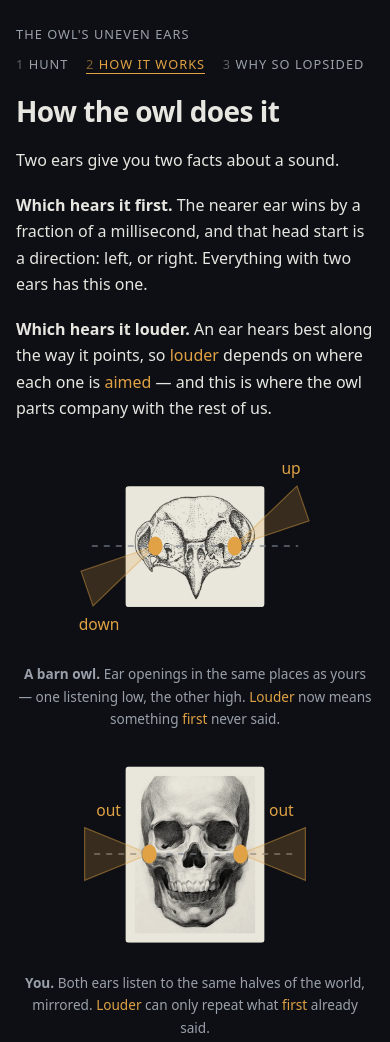
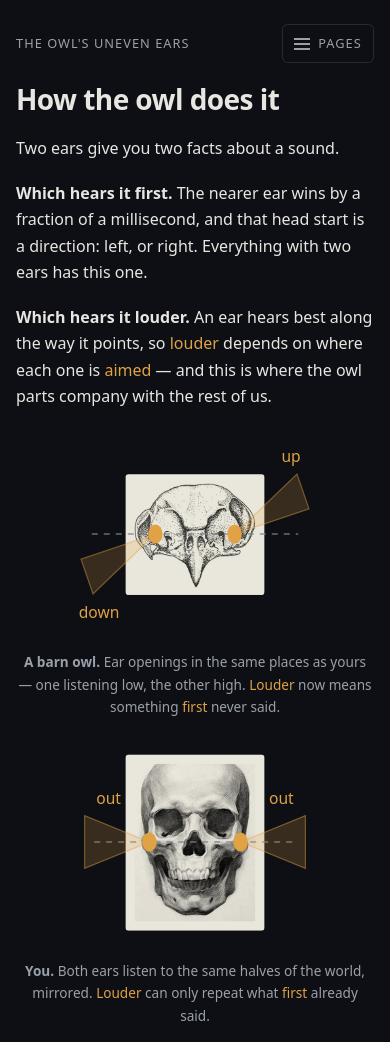
Before and after one commit to comp4020-agentic-coding-studio/comp4020-ass1-Alida9898, a website built with Vite: page how.html in a window 390 px wide. Shown: the top 1042 px of the page. Built offline with nearby package versions, Linux system fonts and the light colour scheme.

Commit message:
feat: the three-page nav collapses behind a button on a phone
Progressive enhancement rather than a CSS-only checkbox trick, for one reason:
the button ships with the `hidden` attribute set and nav.ts is what removes it.
A visitor whose script never runs gets the plain list of three links, which
works — not a button that opens nothing, which is the usual hamburger failure
and a completely silent one. It looks finished either way, so it needs a test
rather than a look, and pages.test.ts now holds every page to it.

The cost is one frame: on a phone the list paints before the module runs and
then collapses. That is the honest trade for the no-script case.

Behaviour, driven in nav.test.ts with a stubbed matchMedia (jsdom has none):
opens and closes on click with aria-expanded following, closes on Escape and
puts focus back on the button rather than stranding it in a panel that just
shut, and — the one that would be found by a user rather than by me — restores
the list unconditionally above the breakpoint. A phone left closed and then
rotated would otherwise have no nav at all.

Also asserts nav.ts's media query and the stylesheet's breakpoint are the same
34rem. They are written in two places and would drift silently, showing the
button at one width and styling the panel at another.

Stacked, the current page is marked down its side. A full-width bottom border
was left over from the horizontal layout and read as a divider between items
instead of a mark on one of them.

Header drops 51px to 39px closed. Panel links are 41px tall. axe in Chrome with
the panel open: 0 violations on all three. 108 tests to 115.

Co-Authored-By: Claude Opus 5 (1M context) <noreply@anthropic.com>

```diff
--- a/how.html
+++ b/how.html
@@ -10,8 +10,21 @@
   <body>
     <header>
       <nav aria-label="Primary">
-        <a class="brand" href="./">The owl's uneven ears</a>
-        <ol class="steps">
+        <div class="nav-bar">
+          <a class="brand" href="./">The owl's uneven ears</a>
+          <button
+            class="nav-toggle"
+            id="nav-toggle"
+            type="button"
+            aria-expanded="false"
+            aria-controls="nav-steps"
+            hidden
+          >
+            <span class="nav-toggle-bars" aria-hidden="true"></span>
+            Pages
+          </button>
+        </div>
+        <ol class="steps" id="nav-steps">
             <li><a href="./">Hunt</a></li>
             <li><a href="./how.html" aria-current="page">How it works</a></li>
             <li><a href="./why.html">Why so lopsided</a></li>
@@ -127,5 +140,6 @@
         with each origin and licence before submitting.
       </p>
     </footer>
+    <script type="module" src="./nav.ts"></script>
   </body>
 </html>
--- /dev/null
+++ b/nav.ts
@@ -0,0 +1,70 @@
+// The three-page nav, collapsed behind a button on a phone.
+//
+// Progressive enhancement rather than a CSS-only checkbox trick, for one reason:
+// the button ships with the `hidden` attribute set and THIS file is what removes
+// it. So a visitor whose script never runs gets the plain list of three links,
+// which works, instead of a button that does nothing — the usual failure mode of
+// a hamburger, and a silent one.
+//
+// The cost is a frame: on a phone the list paints before the module runs and then
+// collapses. That is the honest trade for the no-script case, and it is one frame
+// on a page whose own hero animation runs for twelve hundred milliseconds.
+
+/** Matches the phone breakpoint in styles.css. Kept in sync by nav.test.ts. */
+const PHONE = "(width < 34rem)";
+
+const toggle = document.querySelector<HTMLButtonElement>("#nav-toggle");
+const steps = document.querySelector<HTMLElement>("#nav-steps");
+
+if (toggle && steps) {
+  const phone = window.matchMedia(PHONE);
+
+  function open(): boolean {
+    return toggle?.getAttribute("aria-expanded") === "true";
+  }
+
+  function setOpen(next: boolean): void {
+    if (!toggle || !steps) return;
+    toggle.setAttribute("aria-expanded", String(next));
+    steps.hidden = !next;
+  }
+
+  /**
+   * A phone gets the button and a collapsed list; anything wider gets the list
+   * back unconditionally. Re-run on every breakpoint change, because a rotated
+   * phone that was left closed would otherwise have no nav at all.
+   */
+  function apply(): void {
+    if (!toggle || !steps) return;
+    if (phone.matches) {
+      toggle.hidden = false;
+      setOpen(false);
+    } else {
+      toggle.hidden = true;
+      toggle.setAttribute("aria-expanded", "false");
+      steps.hidden = false;
+    }
+  }
+
+  toggle.addEventListener("click", () => setOpen(!open()));
+
+  // Escape is the one shortcut people try on an open menu, and leaving focus
+  // stranded in a panel that just closed is worse than not closing it.
+  document.addEventListener("keydown", (event) => {
+    if (event.key === "Escape" && open()) {
+      setOpen(false);
+      toggle.focus();
+    }
+  });
+
+  // Every link here leaves the page, so this only matters for the one that does
+  // not: the link to the page you are already on.
+  for (const link of steps.querySelectorAll("a")) {
+    link.addEventListener("click", () => {
+      if (phone.matches) setOpen(false);
+    });
+  }
+
+  phone.addEventListener("change", apply);
+  apply();
+}
--- a/styles.css
+++ b/styles.css
@@ -79,6 +79,73 @@ a {
 .steps a[aria-current="page"] {
   color: var(--amber);
   border-bottom-color: var(--amber);
+}
+
+.nav-bar {
+  display: flex;
+  gap: 1rem;
+  align-items: center;
+  justify-content: space-between;
+}
+
+/* Ships with the `hidden` attribute; nav.ts removes it. See nav.ts for why. */
+.nav-toggle {
+  display: inline-flex;
+  gap: 0.5rem;
+  align-items: center;
+  padding: 0.5rem 0.7rem;
+  font: inherit;
+  letter-spacing: inherit;
+  color: var(--muted);
+  text-transform: inherit;
+  cursor: pointer;
+  background: none;
+  border: 1px solid var(--line);
+  border-radius: 0.35rem;
+}
+
+.nav-toggle:hover {
+  color: var(--ink);
+  border-color: var(--muted);
+}
+
+.nav-toggle:focus-visible {
+  outline: 2px solid var(--amber);
+  outline-offset: 2px;
+}
+
+.nav-toggle-bars,
+.nav-toggle-bars::before,
+.nav-toggle-bars::after {
+  display: block;
+  width: 1rem;
+  height: 2px;
+  background: currentcolor;
+}
+
+.nav-toggle-bars {
+  position: relative;
+}
+
+.nav-toggle-bars::before,
+.nav-toggle-bars::after {
+  position: absolute;
+  left: 0;
+  content: "";
+}
+
+.nav-toggle-bars::before {
+  top: -5px;
+}
+
+.nav-toggle-bars::after {
+  top: 5px;
+}
+
+/* `.steps` sets display:flex, which beats the UA sheet's [hidden] rule at equal
+   specificity — so without this the hidden attribute does nothing at all. */
+.steps[hidden] {
+  display: none;
 }
 
 .brand {
@@ -839,6 +906,32 @@ footer {
     padding: 1.5rem 1rem 3rem;
   }
 
+  /* Opened, the list is a stack of touch targets rather than a row of small
+     ones, and it sits under a rule so it reads as a panel the button opened. */
+
+  .steps {
+    flex-direction: column;
+    gap: 0;
+    margin-top: 0.85rem;
+    padding-top: 0.6rem;
+    border-top: 1px solid var(--line);
+  }
+
+  /* Stacked, a full-width bottom border reads as a divider between items rather
+     than as a mark on one of them. A vertical nav marks the current page down
+     its side. */
+
+  .steps a {
+    display: block;
+    padding: 0.6rem 0 0.6rem 0.7rem;
+    border-bottom: 0;
+    border-left: 2px solid transparent;
+  }
+
+  .steps a[aria-current="page"] {
+    border-left-color: var(--amber);
+  }
+
   /* On a phone the field is the page, so give it the width back: the axis words
      go vertical (an axis label's usual posture) and the rig reaches past the
      body padding — stopping short of the very edge, which belongs to the
```
Also changed, not shown: index.html (+16 -2 lines), spec/nav.test.ts (added, +116 -0 lines), spec/pages.test.ts (+47 -0 lines), why.html (+16 -2 lines).
